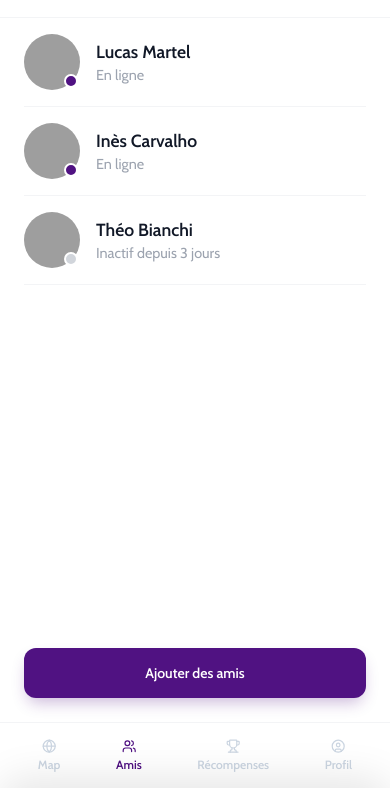
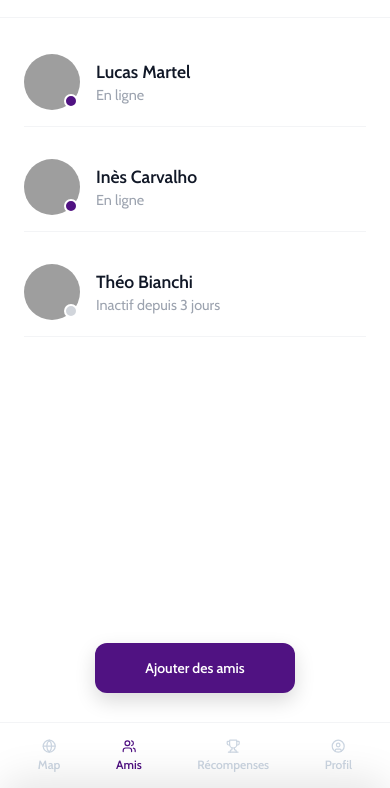
Before and after one commit to LoanPleurmeauBonnin/plan-malin, a plain HTML site: page amis.html in a window 390 px wide. Shown: the part 56-844 px from the top of the page. Drawn offline with nearby package versions, Linux system fonts and the light colour scheme; grey boxes are pictures that could not be loaded.

Commit message:
New css for responsivity of buttons

```diff
--- a/style.css
+++ b/style.css
@@ -556,10 +556,12 @@ h1 {
 .friends-list-container {
     display: flex;
     flex-direction: column;
-    padding: 0 24px;
+    gap: 16px;
+    padding: 20px 24px;
+    /* On ajoute un gros padding en bas pour que le dernier ami remonte au-dessus du bouton flottant */
+    padding-bottom: calc(160px + env(safe-area-inset-bottom));
     overflow-y: auto;
-    /* On laisse de l'espace en bas pour le bouton et la nav */
-    padding-bottom: 150px;
+    height: 100%;
 }
 
 .friend-item {
@@ -622,15 +624,25 @@ h1 {
     color: #9ca3af;
 }
 
-/* Conteneur du bouton Ajouter (Fixé au-dessus de la navigation) */
+/* Conteneur du bouton Ajouter un ami */
 .floating-action-container {
-    position: absolute;
-    bottom: 90px; /* Juste au-dessus de la nav bar */
+    position: fixed;
+    bottom: calc(95px + env(safe-area-inset-bottom)); /* Exactement le même calcul */
     left: 0;
     width: 100%;
-    padding: 0 24px;
-    background: linear-gradient(to top, rgba(255,255,255,1) 50%, rgba(255,255,255,0) 100%);
-    z-index: 10;
+    display: flex;
+    justify-content: center; /* Centre le bouton horizontalement */
+    padding: 0 20px;
+    z-index: 900;
+    pointer-events: none; /* Permet de cliquer à côté du bouton sans bloquer la liste */
+}
+
+/* On réactive le clic uniquement sur le bouton lui-même */
+.floating-action-container .btn-primary {
+    pointer-events: auto;
+    width: auto;
+    min-width: 200px;
+    box-shadow: 0 8px 20px rgba(0, 0, 0, 0.15);
 }
 
 /* =========================================
@@ -642,7 +654,7 @@ h1 {
     display: flex;
     justify-content: space-between;
     align-items: center;
-    padding: 60px 24px 20px 24px; /* Padding pour iOS notch */
+    padding: 20px 20px 20px 20px; /* Padding pour iOS notch */
 }
 
 .profile-top-bar h1 {
@@ -1174,20 +1186,21 @@ h1 {
 
 /* Bouton Caméra (Floating Action Button) */
 .fab-camera {
-    position: absolute;
-    bottom: 110px; /* Juste au-dessus de la barre de navigation du bas */
+    position: fixed; /* Fixé à l'écran, pas au conteneur */
+    bottom: calc(95px + env(safe-area-inset-bottom)); /* S'adapte magiquement à tous les téléphones */
     right: 20px;
     width: 60px;
     height: 60px;
-    background-color: var(--primary-color);
+    background-color: var(--primary-color); /* (Ou primary-color si tu l'as passé en violet) */
     color: white;
     border: none;
     border-radius: 50%;
     display: flex;
     justify-content: center;
     align-items: center;
+    box-shadow: 0 8px 20px rgba(0, 0, 0, 0.2);
     cursor: pointer;
-    z-index: 900; /* Au-dessus de la carte Leaflet */
+    z-index: 900;
     transition: transform 0.2s cubic-bezier(0.1, 0.8, 0.2, 1);
 }
 
```
